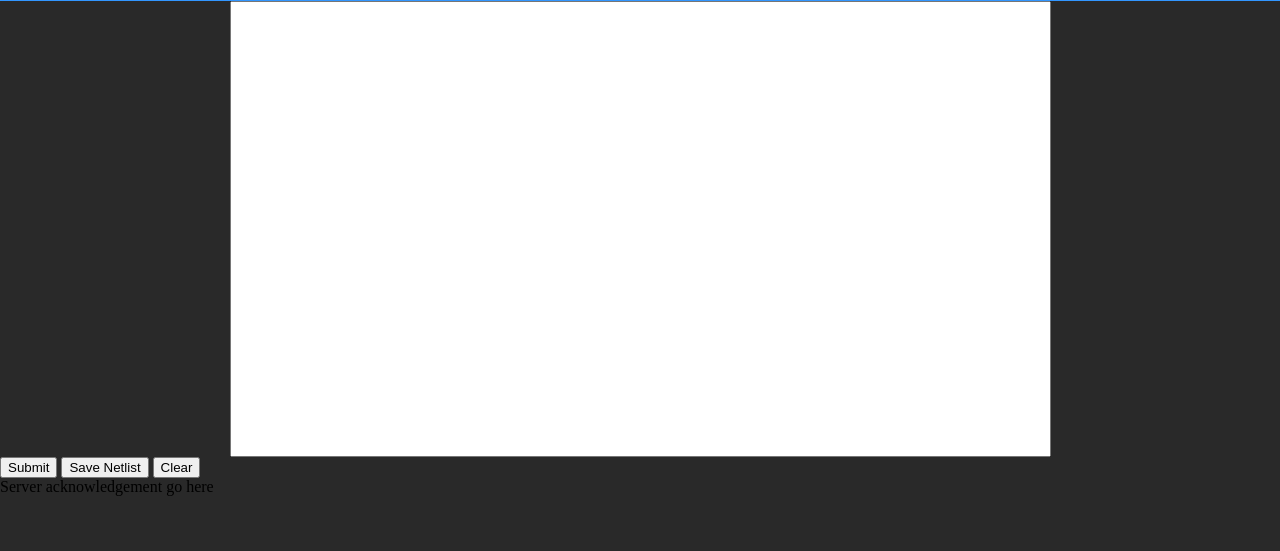
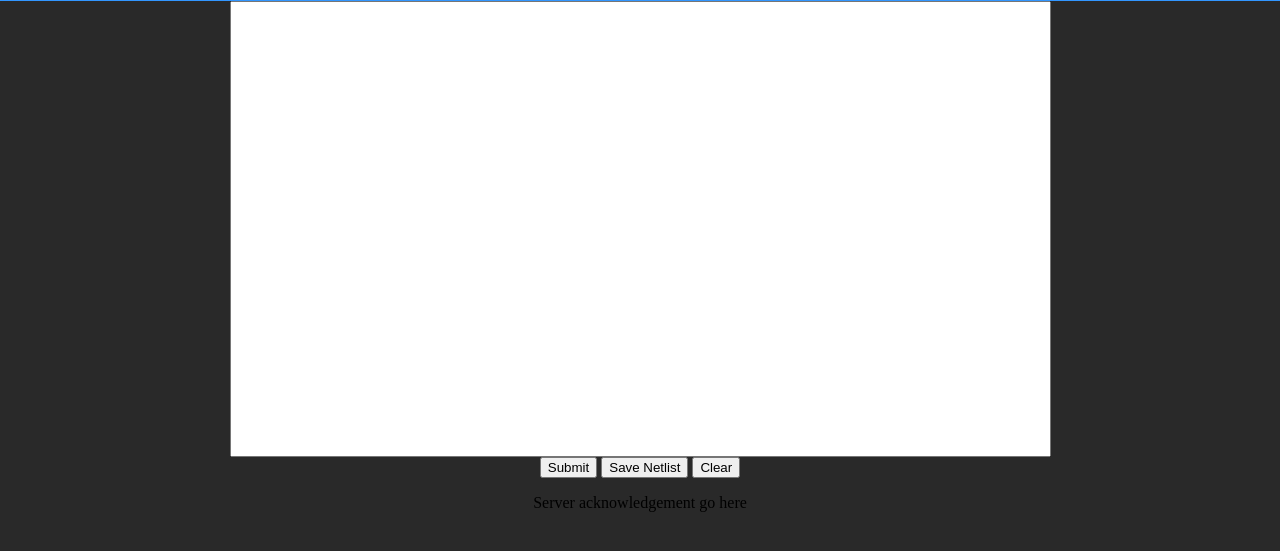
Before and after one commit to fahimkhan/Online-NgSpice-Simulator, a website: page views/index.html in a window 1280 px wide. Shown: the part 77-628 px from the top of the page. Drawn offline with nearby package versions, Linux system fonts and the light colour scheme; no server answers; a web font is replaced by a local one.

Commit message:
Centred Button and message from Server

```diff
--- a/public/css/main.css
+++ b/public/css/main.css
@@ -119,3 +119,11 @@ textarea {
     text-align: left;
 
 }
+
+.buttonArea {
+    text-align: center;
+}
+
+.fromServer{
+	text-align: center;
+}
--- a/views/index.html
+++ b/views/index.html
@@ -22,14 +22,17 @@
 				</textarea>
 		</div>
 		<div class="buttonArea">
-			<button id="doSubmit">Submit</button>
-			<button id="doSaveNetlist">Save Netlist</button>
-			<button id="doClear">Clear</button>
+			<button id="doSubmit" class="button">Submit</button>
+			<button id="doSaveNetlist" class="button">Save Netlist</button>
+			<button id="doClear" class="button">Clear</button>
 		</div>
+
 		<div id="messages">
-			Server acknowledgement go here
+			<p class="fromServer">Server acknowledgement go here</p>
 		</div>
 	</div>
+
+
 
 	<script>
 		console.log("Client Started!!!");
```
